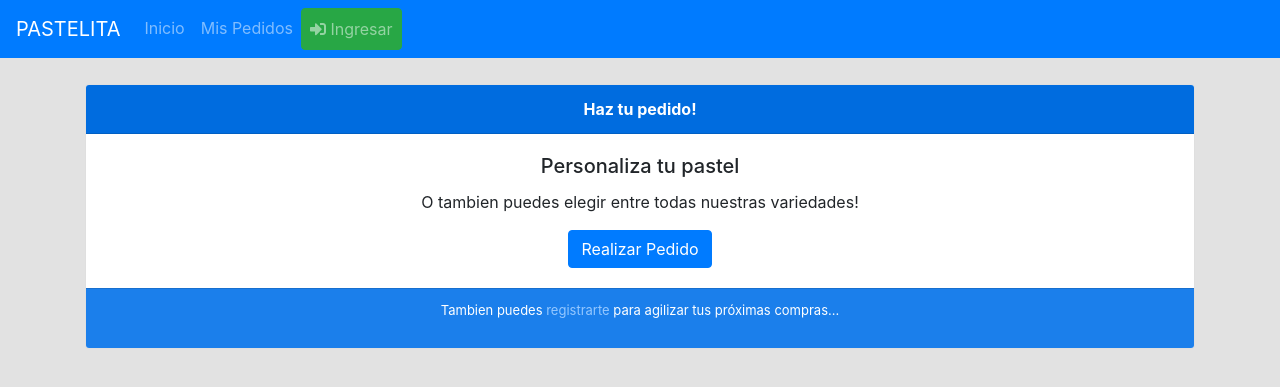
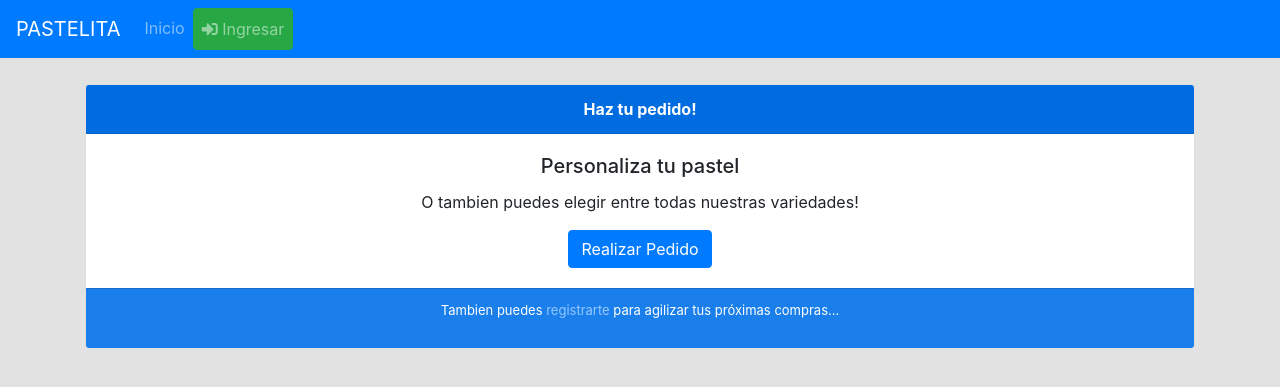
Before and after one commit to adamraven123/Proyecto-Desarrollo-Wen, a Django app: page / in a window 1280 px wide. Shown: the top 387 px of the page. Run offline with Django 3.2, Linux system fonts and the light colour scheme; some libraries are stand-ins or nearby versions.

Commit message:
fix navbar

```diff
--- a/templates/_navbar.html
+++ b/templates/_navbar.html
@@ -8,9 +8,6 @@
 		<ul class="navbar-nav">
 			<li id="home" class="nav-item">
 				<a class="nav-link" href="{% url 'index' %}">Inicio</a>
-			</li>
-			<li id="te_list" class="nav-item dropdown">
-				<a class="nav-link" href="{% url 'index' %}">Mis Pedidos</a>
 			</li>
 			{% if request.user.is_staff %}
 			<li id="en_list" class="nav-item dropdown">
```
